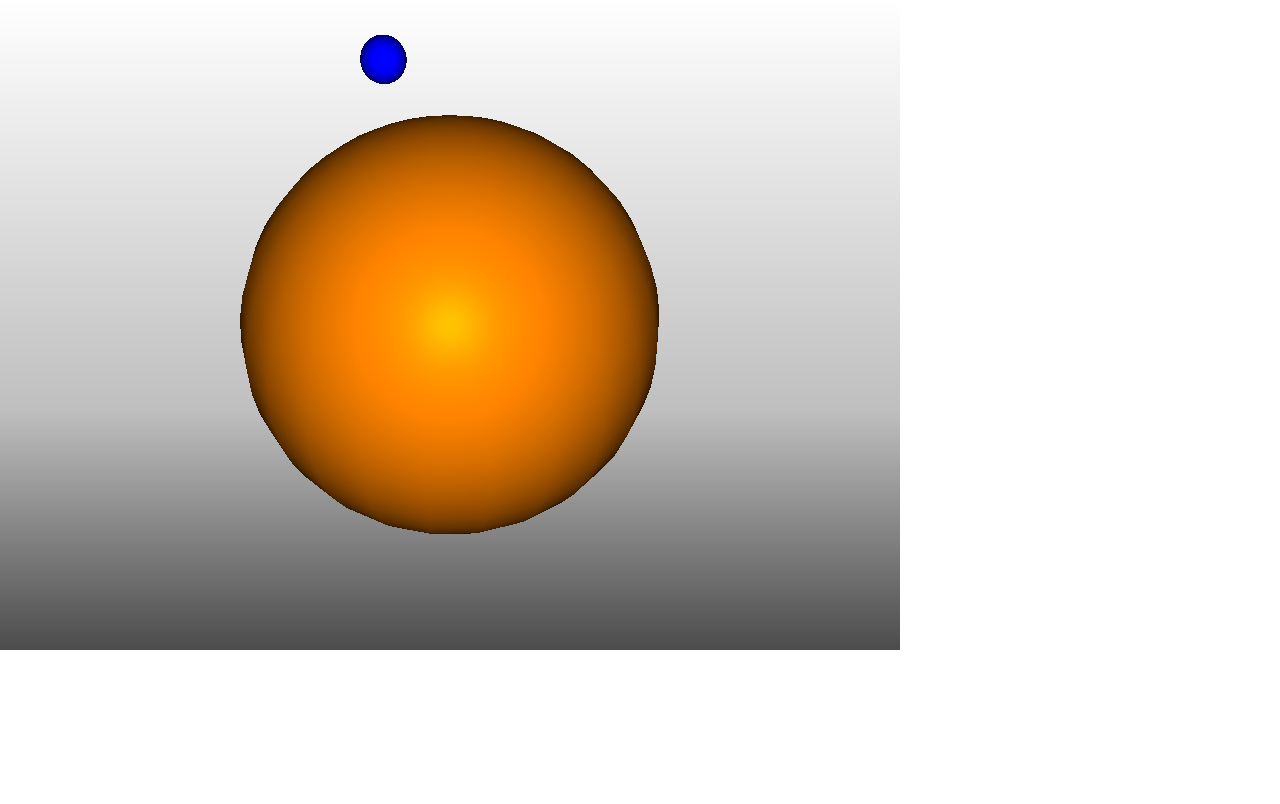
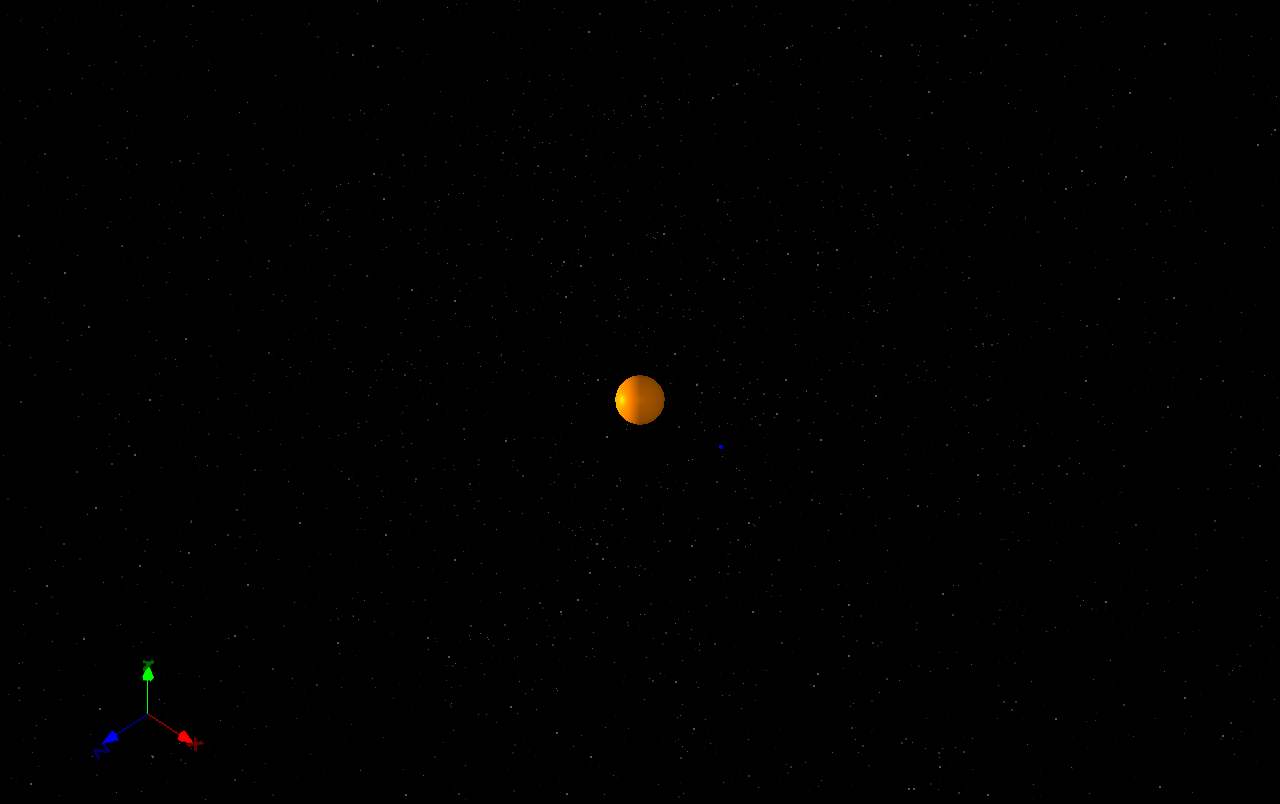
Before and after one commit to pint-drinker/solarsystem, a plain HTML site: page src/index.html in a window 1280 px wide. Drawn offline with Linux system fonts and the light colour scheme; animation ran at ten frames a second.

Commit message:
added in stars, and basic scaling mechanics. coded out bodies class, have not tested yet.

```diff
--- a/src/constants.js
+++ b/src/constants.js
@@ -1,18 +1,32 @@
 // this will house the constants we will use for the simulation
+
+const SUN_SCALE = Math.pow(10, 7);
+const PLANET_SCALE = Math.pow(10, 6);  // so mplanet sizes are shrunk by a factor of a million
+const DISTANCE_SCALE = 1.496 * Math.pow(10, 11) / 300;  // distances are shrunk by a factor of 1 AU to 300 pixels
 
 const EARTH0 = {
 	mass: 5.972 * Math.pow(10, 24),
 	radius: 6.371 * Math.pow(10, 6),
-	position: new THREE.Vector3(1.496 * Math.pow(10, 11), 0, 0),  // resolved all in x direction
-	omega: 1.990986 * Math.pow(10, -7),  // angular velocity in rad/s around sun
-	self_rot: 7.2921159 * Math.pow(10, -5)
+	local_axis: new THREE.Vector3(0, 1, 0),
+	local_theta: 0,
+	local_omega: 7.2921159 * Math.pow(10, -5),
+	local_alpha: 0,
+	system_axis: new THREE.Vector3(0, 1, 0),
+	system_theta: 0,
+	system_omega: 1.990986 * Math.pow(10, -7),  // angular velocity in rad/s around sun
+	system_alpha: 0,  // will be calculated before being updated
+	radial_position: 1.496 * Math.pow(10, 11),
+	radial_velocity: 0,  // will be calculated before execution
+	radial_acceleration: 0  // will be calculated before execution
 };
 
 const SUN0 = {
 	mass: 1.98855 * Math.pow(10, 30),
 	radius: 695.7 * Math.pow(10, 6),
 	position: new THREE.Vector3(0, 0, 0),
-	self_rot: 2.9721 * Math.pow(10, -6)
+	local_axis: new THREE.Vector3(0, 1, 0),
+	local_theta: 0,
+	local_omega: 2.9721 * Math.pow(10, -6)
 };
 
 const G = 6.67408 * Math.pow(10, -11);
--- a/src/index.html
+++ b/src/index.html
@@ -9,12 +9,24 @@
                 padding: 0px;
                 overflow: hidden;
             }
+            /*body {
+                background:#000;
+                color: #eee;
+                padding:0;
+                margin:0;
+                font-weight:bold;
+                overflow:hidden;
+                font-family:Monospace;
+                font-size:13px;
+                text-align:center;
+            }*/
             #container {
                 /*width: 500px;
                 height: 500px;*/
-                height: 650px;
-                width: 900px;
-                background: linear-gradient(to bottom, #ffffff 0%,#bfbfbf 63%,#4c4c4c 100%);
+                height: 100%;
+                width: 100%;
+                /*background: linear-gradient(to bottom, #ffffff 0%,#bfbfbf 63%,#4c4c4c 100%);*/
+                background: black;
             }
             button {
                 margin-top: 5px;
@@ -36,6 +48,7 @@
         <script src="library/trackball-controls.js"></script>
         <script src="constants.js"></script>
         <script src="three-axes.js"></script>
+        <script src="bodies.js"></script>
         <script src="main.js"></script>
     </body>
 </html>
--- a/src/main.js
+++ b/src/main.js
@@ -8,12 +8,22 @@ getNodeComputedProperty = (node, prop) => {
 
 class SolarSystem {
   constructor() {
+    // initializing node
+    this.node = document.getElementById("container");
+    this.node.width = window.innerWidth;
+    this.node.height = window.innerHeight;
+    this.nodeWidth = window.innerWidth;
+    this.nodeHeight = window.innerHeight;
 
-    this.node = document.getElementById("container");
-    this.nodeWidth = parseInt(getNodeComputedProperty(document.getElementById("container"), 'width'));
-    this.nodeHeight = parseInt(getNodeComputedProperty(document.getElementById("container"), 'height'));
+    // bodies
+    // this.stars = stars;
 
-    this.sun_geometry = new THREE.SphereGeometry(20, 25, 25);
+    // number of calculations per second
+    this.numberOfCalculationsPerFrame = 1000;
+    // The length of the time increment, in seconds.
+    this.deltaT = 3600 * 24 / this.numberOfCalculationsPerFrame;
+
+    this.sun_geometry = new THREE.SphereGeometry(SUN0.radius / SUN_SCALE, 25, 25);
     this.sun_material = new THREE.MeshPhysicalMaterial( {
       color: MATERIAL_PROPERTIES.color,
       transparent: false,
@@ -24,7 +34,8 @@ class SolarSystem {
     this.sun = new THREE.Mesh(this.sun_geometry, this.sun_material);
 
 
-    this.earth_geometry = new THREE.SphereGeometry(5, 25, 25);
+    // old way with the earth
+    this.earth_geometry = new THREE.SphereGeometry(EARTH0.radius / PLANET_SCALE, 25, 25);
     this.earth_material = new THREE.MeshPhysicalMaterial( {
       color: COLORS.blue,
       transparent: false,
@@ -35,15 +46,10 @@ class SolarSystem {
     this.earth = new THREE.Mesh(this.earth_geometry, this.earth_material);
     this.earth.position.set(100, 0, 0);
     this.earth_state = {
-      dist_to_sun: 100,
-      position: new THREE.Vector3(100, 0, 0),
-      velocity: new THREE.Vector3(0, 0, -20),
-      acceleration: new THREE.Vector3(0, 0, 0),
+      dist_to_sun: EARTH0.radial_position / DISTANCE_SCALE,
+      position: new THREE.Vector3(EARTH0.radial_position / DISTANCE_SCALE, 0, 0),
       angular_position: 0,
-      angular_velocity: 0.05, // about y axis
-      angular_acceleration: 0,
-      cartesian_force: new THREE.Vector3(0, 0, 0),
-      polar_force: new THREE.Vector3(0,0,0)
+      angular_velocity: EARTH0.system_omega, // about y axis
     };
 
 
@@ -59,26 +65,31 @@ class SolarSystem {
     this.scene = this.createScene();
     this.camera = this.createCamera();
     this.spotLight = this.createSpotLight();
-    this.light = this.createLight();
+    this.light = this.createAmbientLight();
+    this.directionalLight = this.createDirectionalLight();
 
 
      // additional setups
     this.setUpControls();
-    this.axes = new ThreeAxes(this.node, this.camera);
+    this.axes = new ThreeAxes(document.getElementById("container"), this.camera);
 
+    // now add everything to the scene
     this.scene.add(this.sun);
     this.scene.add(this.earth);
+    this.createStars();
+
+    this.add_event_listeners();
 
     console.log(this);
     this.run();
+  }
 
-  }
 
   createRenderer() {
     const renderer = new THREE.WebGLRenderer({ alpha: true });
     renderer.setPixelRatio(window.devicePixelRatio);
     renderer.setSize(this.nodeWidth, this.nodeHeight);
-    renderer.setClearColor(COLOR_CODES.scene_color, 0);
+    renderer.setClearColor(COLORS.black, 0);
     this.node.appendChild(renderer.domElement);
     return renderer;
   }
@@ -90,8 +101,8 @@ class SolarSystem {
 
 
   createCamera() {
-    const camera = new THREE.PerspectiveCamera(50, this.nodeWidth / this.nodeHeight, 1, 10000);
-    const cameraPosition = new THREE.Vector3(1, 1, 1).multiplyScalar(SCENE_DEFAULTS.scale_length);
+    const camera = new THREE.PerspectiveCamera(50, this.nodeWidth / this.nodeHeight, 1, 1000000);
+    const cameraPosition = new THREE.Vector3(1, 1, 1).multiplyScalar(SUN0.radius * 2 / PLANET_SCALE);
     camera.position.set(cameraPosition.x, cameraPosition.y, cameraPosition.z);
     camera.lookAt(this.scene.position);
     camera.visible = true;
@@ -103,9 +114,10 @@ class SolarSystem {
 
   createSpotLight() {
     //add in spotlight to track with camera
-    const spotLight = new THREE.SpotLight(COLOR_CODES.spotlight, 1);
+    const spotLight = new THREE.SpotLight(COLOR_CODES.spotlight, 0.2);
     spotLight.up = this.camera.up;
-    spotLight.position.set(400, 400, 400);
+    const pos = new THREE.Vector3(1, 1, 1).multiplyScalar(SUN0.radius * 2 / PLANET_SCALE);
+    spotLight.position.set(pos.x, pos.y, pos.z);
     spotLight.castShadow = true;
     spotLight.angle = Math.PI / 12;
     // spotLight.visible = false;
@@ -113,10 +125,57 @@ class SolarSystem {
     return spotLight;
   }
 
-  createLight() {
-    const light = new THREE.AmbientLight(COLORS.soft_white, 0.2);
+  createDirectionalLight() {
+    const dirLight = new THREE.DirectionalLight( 0xffffff );
+    dirLight.position.set( -1, 0, 1 ).normalize();
+    this.scene.add( dirLight );
+    return dirLight;
+  }
+
+  createAmbientLight() {
+    const light = new THREE.AmbientLight(COLORS.soft_white, 0.5);
     this.scene.add(light);
     return light;
+  }
+
+  createStars() {
+    var radius = 50;
+    var i, r = radius, starsGeometry = [ new THREE.Geometry(), new THREE.Geometry() ];
+    for ( i = 0; i < 250; i ++ ) {
+      var vertex = new THREE.Vector3();
+      vertex.x = Math.random() * 2 - 1;
+      vertex.y = Math.random() * 2 - 1;
+      vertex.z = Math.random() * 2 - 1;
+      vertex.multiplyScalar( r );
+      starsGeometry[ 0 ].vertices.push( vertex );
+    }
+    for ( i = 0; i < 1500; i ++ ) {
+      var vertex = new THREE.Vector3();
+      vertex.x = Math.random() * 2 - 1;
+      vertex.y = Math.random() * 2 - 1;
+      vertex.z = Math.random() * 2 - 1;
+      vertex.multiplyScalar( r );
+      starsGeometry[ 1 ].vertices.push( vertex );
+    }
+    var stars;
+    var starsMaterials = [
+      new THREE.PointsMaterial( { color: 0x555555, size: 2, sizeAttenuation: false } ),
+      new THREE.PointsMaterial( { color: 0x555555, size: 1, sizeAttenuation: false } ),
+      new THREE.PointsMaterial( { color: 0x333333, size: 2, sizeAttenuation: false } ),
+      new THREE.PointsMaterial( { color: 0x3a3a3a, size: 1, sizeAttenuation: false } ),
+      new THREE.PointsMaterial( { color: 0x1a1a1a, size: 2, sizeAttenuation: false } ),
+      new THREE.PointsMaterial( { color: 0x1a1a1a, size: 1, sizeAttenuation: false } )
+    ];
+    for ( i = 10; i < 30; i ++ ) {
+      stars = new THREE.Points( starsGeometry[ i % 2 ], starsMaterials[ i % 6 ] );
+      stars.rotation.x = Math.random() * 6;
+      stars.rotation.y = Math.random() * 6;
+      stars.rotation.z = Math.random() * 6;
+      stars.scale.setScalar( i * 10 );
+      stars.matrixAutoUpdate = false;
+      stars.updateMatrix();
+      this.scene.add(stars);
+    }
   }
 
   setUpControls() {
@@ -149,7 +208,7 @@ class SolarSystem {
       this.camera.position.y,
       this.camera.position.z
     );
-    this.spotLight.angle = Math.atan(SCENE_DEFAULTS.scale_length / sc);
+    this.spotLight.angle = Math.atan(sc / sc);
     this.spotLight.target.position.set(this.scene.position);
   }
 
@@ -168,9 +227,31 @@ class SolarSystem {
 
   updatePositions() {
     // for now x is just rotating in x-z plane, can be resolved into a polar coordinate system
-    this.earth_state.angular_position += this.earth_state.angular_velocity;
+    this.earth_state.angular_position += this.earth_state.angular_velocity * this.deltaT;
     this.earth.position.setX(this.earth_state.dist_to_sun * Math.cos(this.earth_state.angular_position));
     this.earth.position.setZ(this.earth_state.dist_to_sun * - Math.sin(this.earth_state.angular_position));
+  }
+
+  add_event_listeners() {
+    this.onWindowResize = this.onWindowResize.bind(this);
+    window.addEventListener('resize', this.onWindowResize, false);
+  }
+
+  onWindowResize() {
+    this.node.width = window.innerWidth;
+    this.node.height = window.innerHeight;
+    this.nodeWidth = window.innerWidth;
+    this.nodeHeight = window.innerHeight;
+    this.renderer.setPixelRatio(window.devicePixelRatio);
+    this.renderer.setSize(this.nodeWidth, this.nodeHeight);
+    this.axes.renderer.setSize(this.nodeWidth / SCENE_DEFAULTS.axes_shrink_factor, this.nodeHeight /
+     SCENE_DEFAULTS.axes_shrink_factor);
+
+    this.camera.aspect = window.innerWidth / window.innerHeight;
+    this.camera.updateProjectionMatrix();
+
+    this.renderer.setSize( window.innerWidth, window.innerHeight );
+
   }
 
   run() {
@@ -188,7 +269,7 @@ class SolarSystem {
 
   render() {
     this.renderer.render(this.scene, this.camera);
-    // this.axes.renderer.render(this.axes.scene, this.axes.camera);
+    this.axes.renderer.render(this.axes.scene, this.axes.camera);
   }
 }
 
```
Also changed, not shown: src/bodies.js (added, +86 -0 lines), src/three-axes.js.
